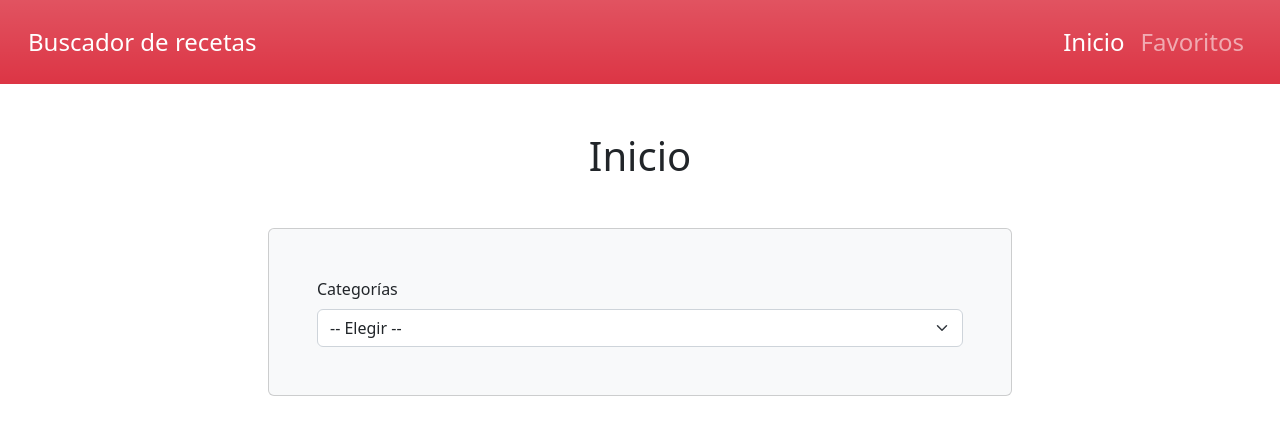
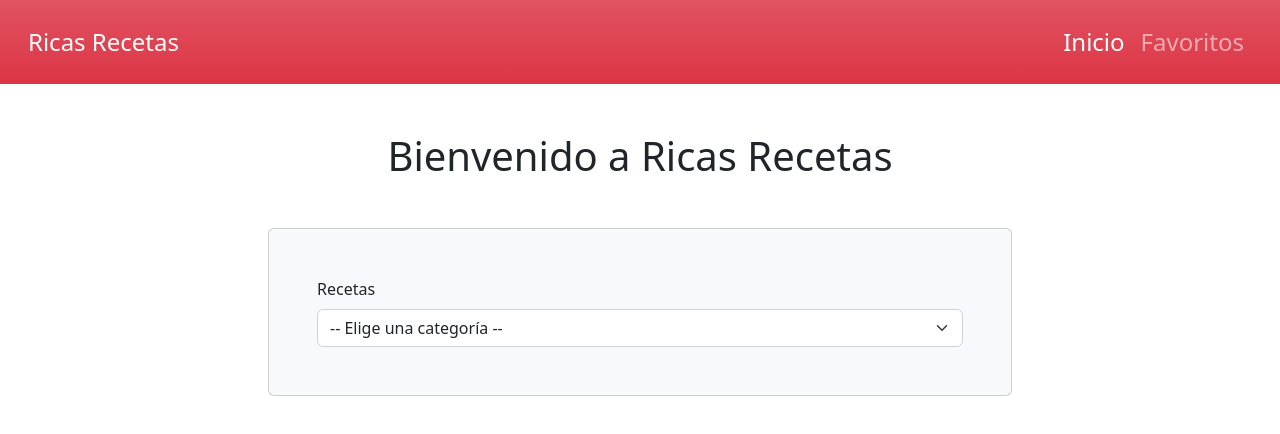
Before and after one commit to AlexS-17/proyectoFinalJS_Alex-Silva, a plain HTML site: page index.html in a window 1280 px wide. Drawn offline with Linux system fonts and the light colour scheme; no server answers.

Commit message:
corrigiendo detalles

```diff
--- a/index.html
+++ b/index.html
@@ -4,16 +4,17 @@
     <meta charset="UTF-8">
     <meta http-equiv="X-UA-Compatible" content="IE=edge">
     <meta name="viewport" content="width=device-width, initial-scale=1.0">
-    <title>Proyecto Final - Buscador de recetas</title>
+    <title>Proyecto Final - Ricas Recetas</title>
     <!-- Favicon -->
     <link rel="shortcut icon" href="./img/logo.ico" type="image/x-icon">
+    <!-- Link CSS -->
     <link rel="stylesheet" href="css/bootstrap.min.css">
 </head>
 <body>
 
     <nav class="navbar navbar-expand-lg navbar-dark bg-danger bg-gradient p-3">
         <div class="container-fluid">
-            <a class="navbar-brand fs-4" href="index.html">Buscador de recetas</a>
+            <a class="navbar-brand fs-4" href="index.html">Ricas Recetas</a>
             <button class="navbar-toggler" type="button" data-bs-toggle="collapse" data-bs-target="#navbarNavDropdown" aria-controls="navbarNavDropdown" aria-expanded="false" aria-label="Toggle navigation">
                 <span class="navbar-toggler-icon"></span>
             </button>
@@ -31,14 +32,14 @@
     </nav>
 
     <main class="mt-5 container-lg">
-        <h2 class="text-center fs-1">Inicio</h2>
+        <h2 class="text-center fs-1">Bienvenido a Ricas Recetas</h2>
 
         <div class="d-md-flex justify-content-md-center mt-5 ">
             <form class="card col-md-8 bg-light p-5">
                 <div>
-                    <label for="categorias" class="form-label">Categorías</label>
+                    <label for="categorias" class="form-label">Recetas</label>
                     <select id="categorias" class="form-select">
-                        <option selected>-- Elegir --</option>
+                        <option selected>-- Elige una categoría --</option>
                     </select>
                 </div>
             </form>
--- a/js/app.js
+++ b/js/app.js
@@ -114,14 +114,14 @@ function iniciarApp() {
         modalTitle.textContent = strMeal;
         modalBody.innerHTML = `
             <img class="img-fluid" src="${strMealThumb}" alt="receta ${strMeal}" />
-            <h3 class="my-3">Instrucciones</h3>
+            <h3 class="my-3">Preparación</h3>
             <p>${strInstructions}</p>
-            <h3 class="my-3">Ingredientes y Cantidades</h3>
+            <h3 class="my-3">Ingredientes y medidas</h3>
         `;
 
         const listGroup = document.createElement('UL');
         listGroup.classList.add('list-group');
-        // Mostrar cantidades e ingredientes
+        // Mostrar ingredientes y medidas
         for(let i = 1; i <= 20; i++ ) {
             if(receta[`strIngredient${i}`]) {
                 const ingrediente = receta[`strIngredient${i}`];
```
Also changed, not shown: favoritos.html (+4 -3 lines).
